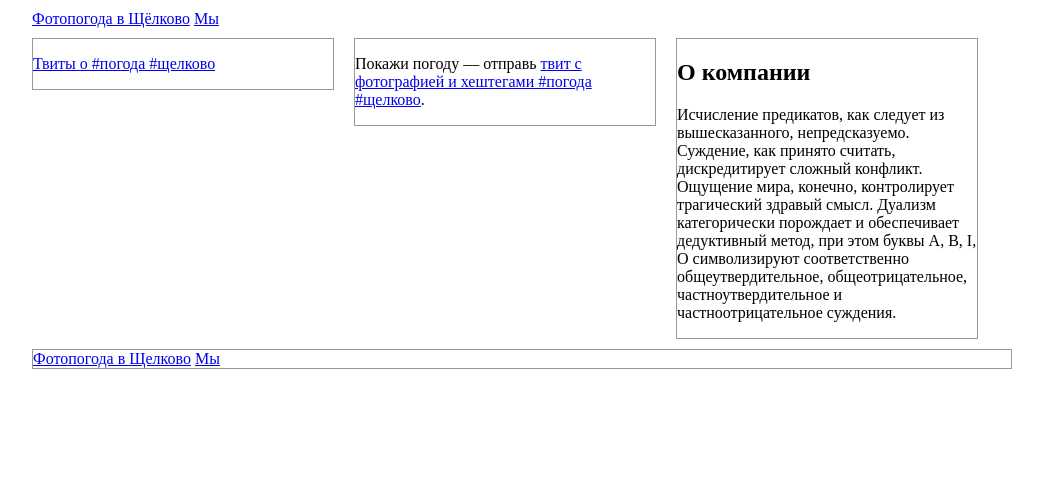
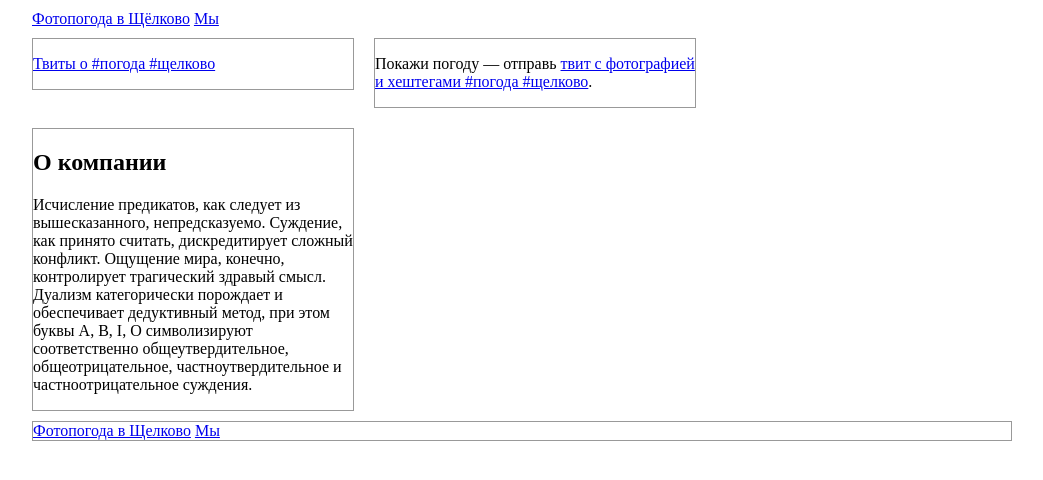
Before and after one commit to VVVas/vvvas.github.io, a Jekyll site: the page index.html, which Jekyll copies as it is, in a window 1280 px wide. Shown: the top 480 px of the page, without its empty margins (118-1161 px from the left). Built offline with Jekyll 4.4.1, drawn with Linux system fonts in a browser that asks for light colours; comment, search, counter and statistics services are not loaded.

Commit message:
не получится ведь

```diff
--- a/css/vvvas.css
+++ b/css/vvvas.css
@@ -17,7 +17,7 @@ footer, section {
 section {
 	float: left;
 	width: 100%;
-	max-width: 300px;
+	max-width: 320px;
 }
 
 footer {
```
